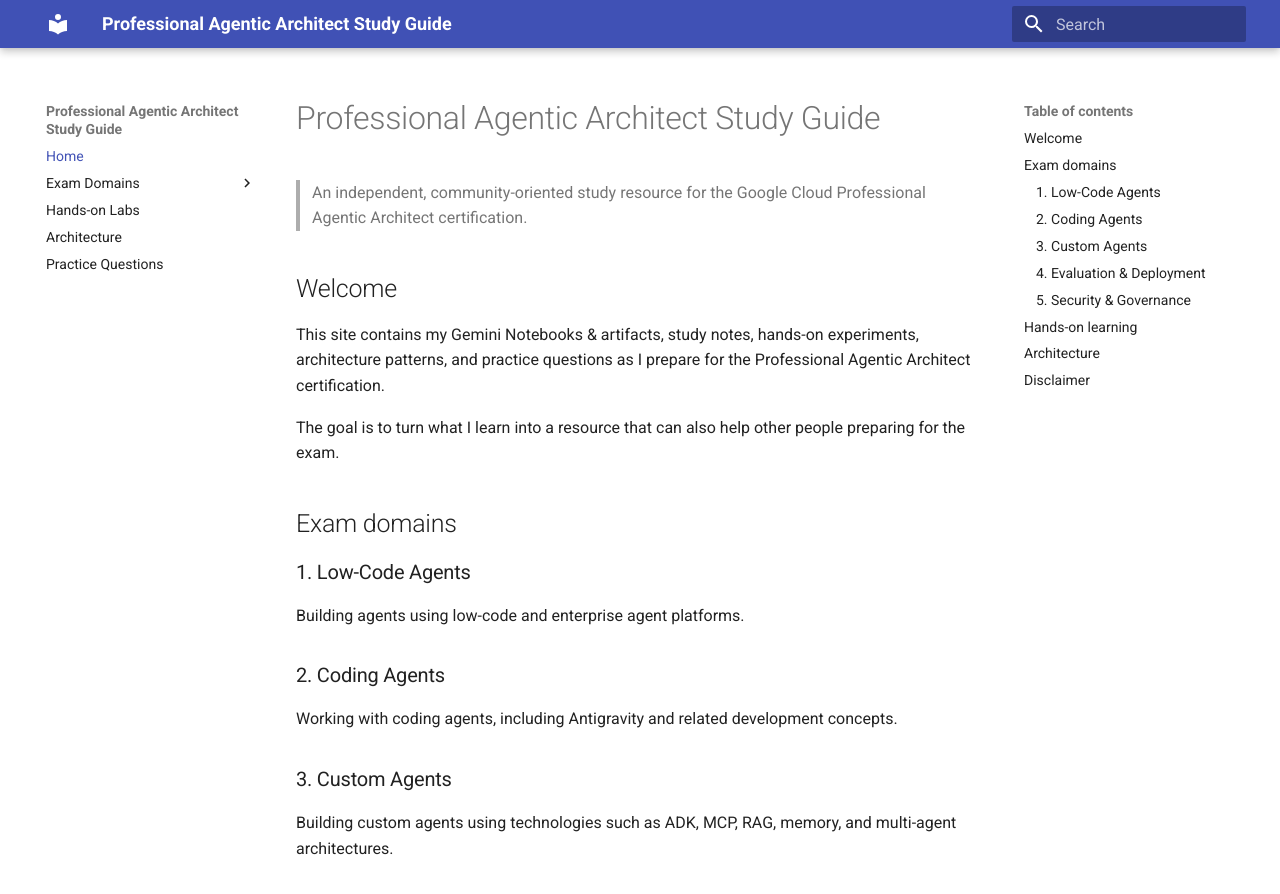
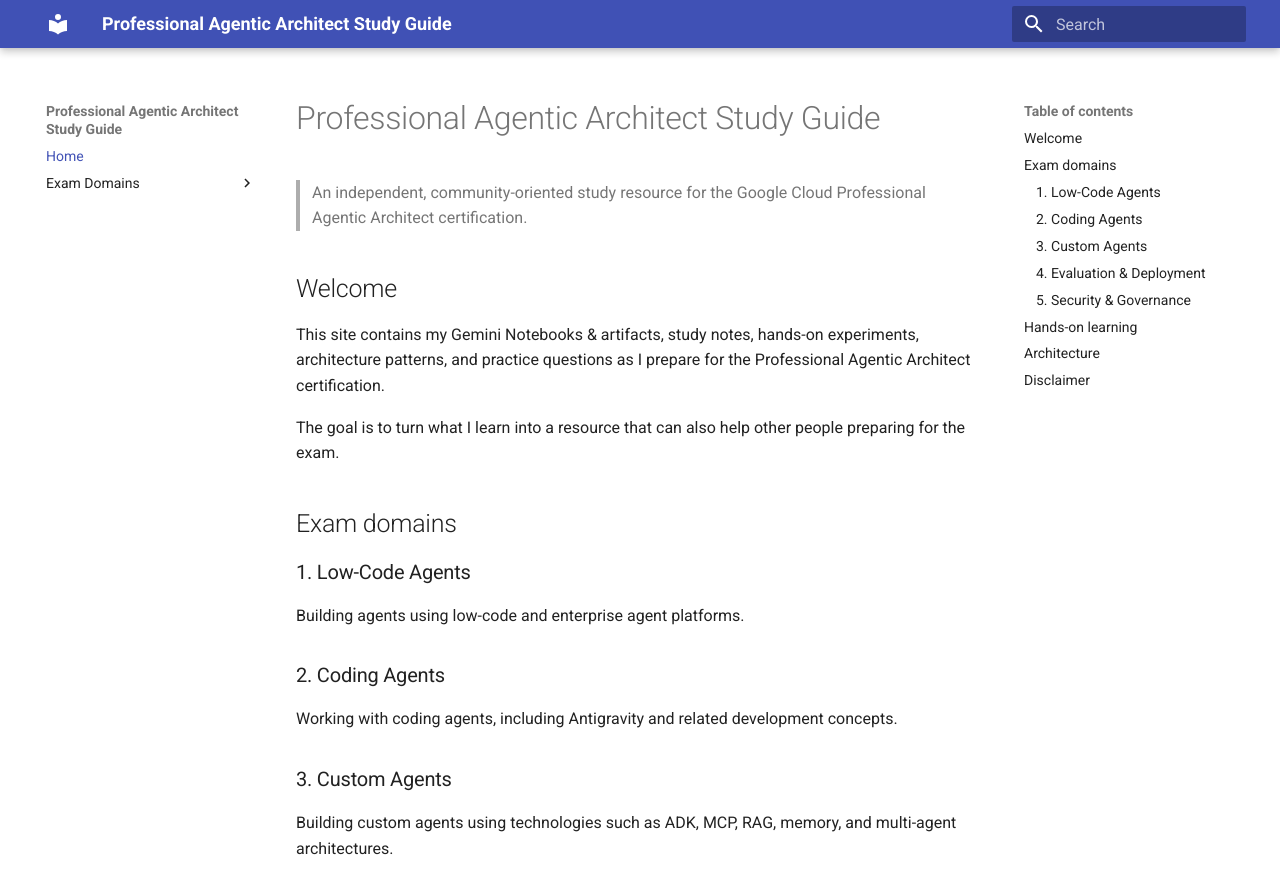
Before and after one commit to Hector-Restrepo/professional-agentic-architect-study, an MkDocs documentation site: the page built from docs/index.md, in a window 1280 px wide and 900 px high. Shown: the top 894 px of the window. Built offline with MkDocs 1.6.1 and Material for MkDocs 9.7.7, drawn with Linux system fonts in a browser that asks for light colours.

Commit message:
Fix MkDocs navigation

```diff
--- a/mkdocs.yml
+++ b/mkdocs.yml
@@ -8,11 +8,8 @@ theme:
 nav:
   - Home: index.md
   - Exam Domains:
-      - Low-Code Agents: docs/01-low-code-agents/README.md
-      - Coding Agents: docs/02-coding-agents/README.md
-      - Custom Agents: docs/03-custom-agents/README.md
-      - Evaluation & Deployment: docs/04-evaluation-deployment/README.md
-      - Security & Governance: docs/05-security-governance/README.md
-  - Hands-on Labs: labs/README.md
-  - Architecture: architecture/README.md
-  - Practice Questions: questions/README.md
+      - Low-Code Agents: 01-low-code-agents/README.md
+      - Coding Agents: 02-coding-agents/README.md
+      - Custom Agents: 03-custom-agents/README.md
+      - Evaluation & Deployment: 04-evaluation-deployment/README.md
+      - Security & Governance: 05-security-governance/README.md
```
